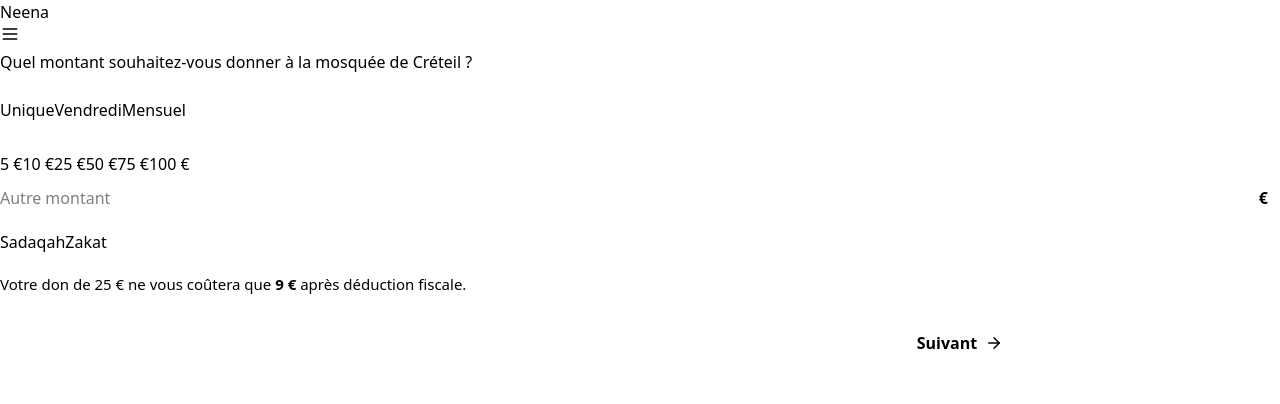
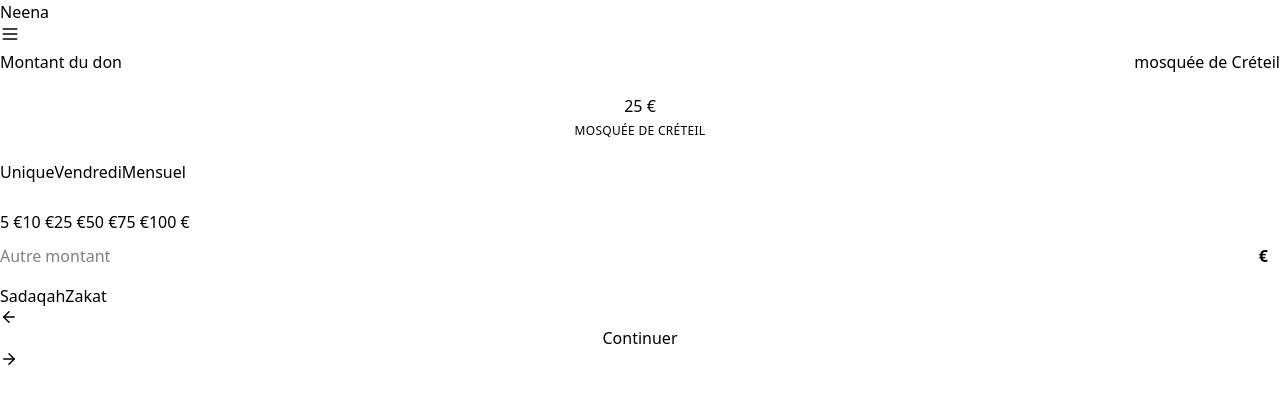
Before and after one commit to chaaaady/NeenaV3, a Next.js app: page /step-amount-v3 in a window 1280 px wide. Shown: the top 404 px of the page. Built offline with nearby package versions, Linux system fonts and the light colour scheme.

Commit message:
feat(v3): New amount page design with hero amount, white selectors, sticky actions

```diff
--- a/src/app/(don)/step-amount-v3/page.tsx
+++ b/src/app/(don)/step-amount-v3/page.tsx
@@ -1 +1,152 @@
-export { default } from "../step-amount-v2/page";
+"use client";
+
+import { useState, useMemo, useEffect } from "react";
+import { useFormContext } from "react-hook-form";
+import { useRouter } from "next/navigation";
+import { ArrowRight, ArrowLeft } from "lucide-react";
+import { AppBar, Input, SideMenu, MosqueSelectorModal, SegmentedControl } from "@/components";
+import { formatEuro } from "@/lib/currency";
+import { DonationFormValues } from "@/lib/schema";
+import { useDonationFlow } from "@/features/donation/useDonationFlow";
+
+const PRESET_AMOUNTS = [5, 10, 25, 50, 75, 100];
+
+export default function StepAmountV3Page() {
+  const form = useFormContext<DonationFormValues>();
+  const router = useRouter();
+  const values = form.watch();
+  const [otherAmountInput, setOtherAmountInput] = useState("");
+  const [isMenuOpen, setIsMenuOpen] = useState(false);
+  const [showMosqueSelector, setShowMosqueSelector] = useState(false);
+  const { canProceedFromAmount } = useDonationFlow();
+
+  useEffect(() => {
+    if (!values.amount) {
+      form.setValue("amount", 25, { shouldDirty: true });
+    }
+    // eslint-disable-next-line react-hooks/exhaustive-deps
+  }, []);
+
+  const isInvalidAmount = !!otherAmountInput && isNaN(parseFloat(otherAmountInput));
+
+  const handlePresetClick = (amt: number) => {
+    form.setValue("amount", amt, { shouldDirty: true });
+    setOtherAmountInput("");
+  };
+
+  const handleOtherAmountChange = (value: string) => {
+    setOtherAmountInput(value);
+    const numValue = parseFloat(value);
+    if (!isNaN(numValue) && numValue > 0) {
+      form.setValue("amount", numValue, { shouldDirty: true });
+    }
+  };
+
+  const hero = useMemo(() => {
+    const amountStr = formatEuro(values.amount || 0);
+    const suffix = values.frequency === "Vendredi" ? "/semaine" : values.frequency === "Mensuel" ? "/mois" : "";
+    return (
+      <div className="text-center">
+        <div className="amount-display">
+          <span className="amount-value">{amountStr.replace("€", "")}</span>
+          <span className="amount-currency">€</span>
+          {suffix && <span className="amount-suffix">{suffix}</span>}
+        </div>
+        <div className="mt-1 text-[12px] uppercase tracking-wide text-[var(--text-muted)]">Mosquée de {values.mosqueName || "Sélectionner"}</div>
+      </div>
+    );
+  }, [values.amount, values.frequency, values.mosqueName]);
+
+  const handleNext = () => {
+    if (canProceedFromAmount(values)) {
+      router.push("/step-personal-v3");
+    }
+  };
+
+  const isActive = (amt: number) => values.amount === amt && otherAmountInput.trim() === "";
+
+  return (
+    <>
+      <AppBar onMenu={() => setIsMenuOpen(true)} />
+      <SideMenu isOpen={isMenuOpen} onClose={() => setIsMenuOpen(false)} />
+      <MosqueSelectorModal
+        isOpen={showMosqueSelector}
+        onClose={() => setShowMosqueSelector(false)}
+        currentMosque={values.mosqueName}
+        onMosqueSelect={(mosque) => form.setValue("mosqueName", mosque, { shouldDirty: true })}
+      />
+      <div className="app-container">
+        <div className="app-card">
+          <div className="space-y-5">
+            <div className="flex items-center justify-between">
+              <div className="app-title">Montant du don</div>
+              <button onClick={() => setShowMosqueSelector(true)} className="mosque-title-link">mosquée de {values.mosqueName || "Sélectionner"}</button>
+            </div>
+
+            {hero}
+
+            <div className="space-y-4">
+              <SegmentedControl
+                options={["Unique", "Vendredi", "Mensuel"]}
+                value={values.frequency}
+                onChange={(v: string) => form.setValue("frequency", v as "Unique" | "Vendredi" | "Mensuel", { shouldDirty: true })}
+              />
+
+              <div className="amount-grid" role="group" aria-label="Sélection du montant">
+                {PRESET_AMOUNTS.map((amt) => (
+                  <button
+                    key={amt}
+                    className={`segmented-option ${isActive(amt) ? "active" : ""}`}
+                    aria-pressed={isActive(amt)}
+                    onClick={() => handlePresetClick(amt)}
+                    style={{ height: 44 }}
+                  >
+                    {amt} €
+                  </button>
+                ))}
+                <div style={{ gridColumn: '1 / -1' }}>
+                  <Input
+                    value={otherAmountInput}
+                    onChange={handleOtherAmountChange}
+                    type="tel"
+                    inputMode="numeric"
+                    pattern="[0-9]*"
+                    placeholder="Autre montant"
+                    rightAccessory="€"
+                    ariaInvalid={isInvalidAmount}
+                  />
+                  {isInvalidAmount && (
+                    <div className="text-[13px] text-red-600 mt-1">Veuillez entrer un nombre valide</div>
+                  )}
+                </div>
+              </div>
+
+              <SegmentedControl
+                options={["Sadaqah", "Zakat"]}
+                value={values.donationType}
+                onChange={(v: string) => form.setValue("donationType", v as "Sadaqah" | "Zakat", { shouldDirty: true })}
+              />
+            </div>
+          </div>
+        </div>
+
+        <div className="docked-actions">
+          <div className="container">
+            <div className="grid">
+              <button onClick={() => router.push("/step-amount")} className="btn-secondary pressable">
+                <ArrowLeft size={18} />
+              </button>
+              <button
+                onClick={handleNext}
+                disabled={!(typeof values.amount === "number" && Number.isFinite(values.amount) && values.amount > 0)}
+                className="btn-primary pressable"
+              >
+                Continuer <ArrowRight size={18} />
+              </button>
+            </div>
+          </div>
+        </div>
+      </div>
+    </>
+  );
+}
```
